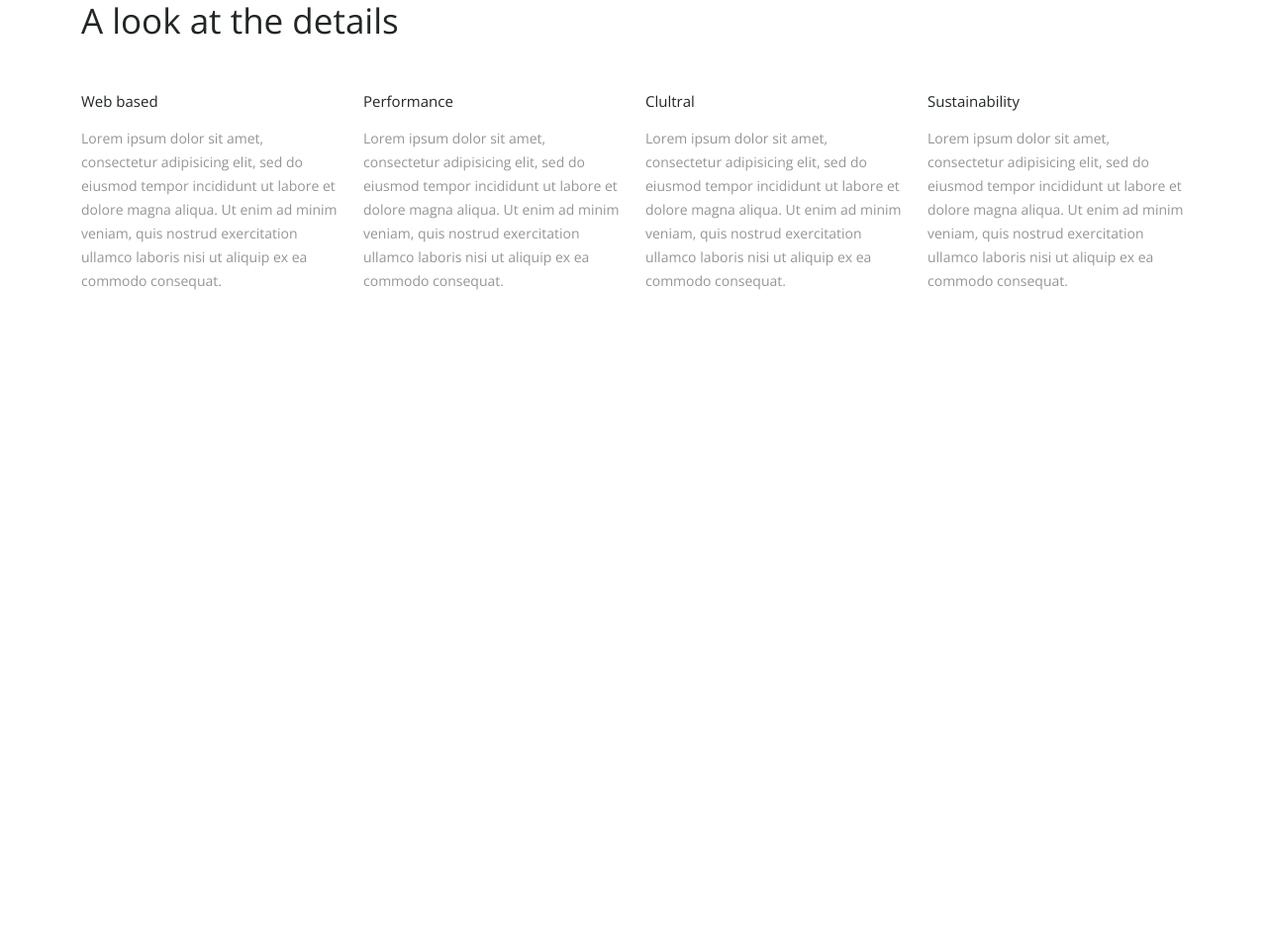
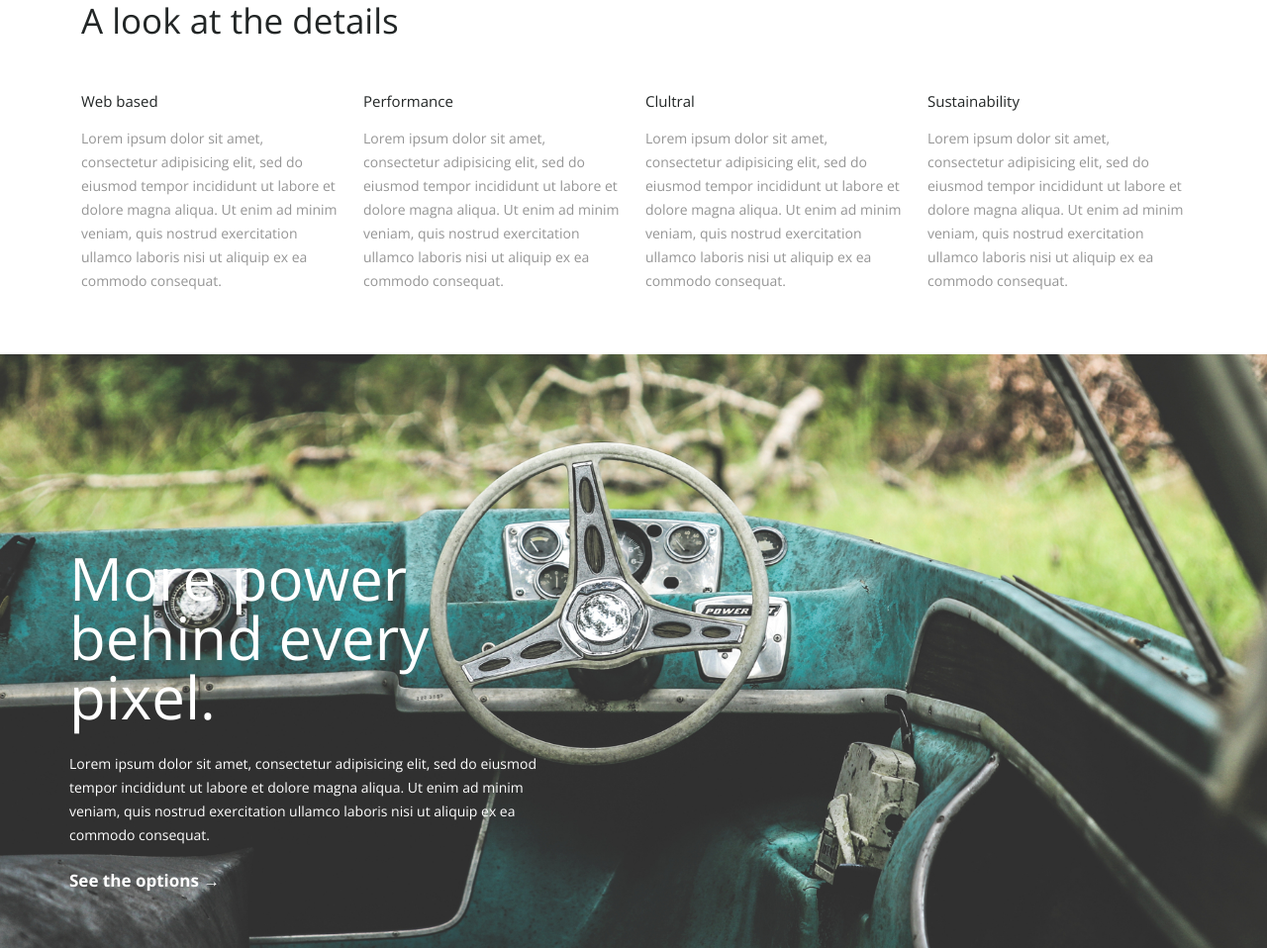
Before and after one commit to Depciu/Perfect, a website: page index.html in a window 1280 px wide. Shown: the part 1812-2770 px from the top of the page at 99% size. Before the commit the page ends 2120 px from the top, so only its background shows below. Drawn offline with nearby package versions, Linux system fonts and the light colour scheme.

Commit message:
Add second hero

```diff
--- a/index.html
+++ b/index.html
@@ -119,6 +119,8 @@
             <p class="photo__layer--text">Lorem ipsum dolor sit amet, consectetur adipisicing elit, sed do eiusmod tempor incididunt ut adipisicing .
             </p>
             <a class="photo__layer--link">Find Out more →</a>
+            <i class="fa fa-heart-o"></i>
+            <i class="fa fa-heart"></i>
           </div>
         </div>
       </div>
@@ -159,5 +161,17 @@
         </div>
       </div>
     </section>
+    <!-- More Power -->
+    <section id="morePower">
+      <div class="secondHero">
+        <div class="container">
+          <div class="secondHero__content">
+            <h1 class="secondHero__content--title">More power <br> behind every pixel.</h1>
+            <p class="secondHero__content--text">Lorem ipsum dolor sit amet, consectetur adipisicing elit, sed do eiusmod tempor incididunt ut labore et dolore magna aliqua. Ut enim ad minim veniam, quis nostrud exercitation ullamco laboris nisi ut aliquip ex ea commodo consequat. </p>
+            <a class="secondHero__content--link">See the options →</a>
+          </div>
+        </div>
+      </div>
+    </section>
   </body>
 </html>
--- a/sass/_modules.sass
+++ b/sass/_modules.sass
@@ -78,7 +78,6 @@
       padding-left: 2.5%
       .photo__layer--text
         padding-top: 2.5%
-        padding-bottom: 5%
     .fa
       right: 5%
       bottom: 0.5%
@@ -101,7 +100,7 @@
 
 .photo__layer--link
   display: inline-block
-  font-weight: 300
+  font-weight: 700
   transition: font-size 1s
   cursor: pointer
   &:hover
@@ -135,7 +134,29 @@
 .detailsTab__text
   padding-top: 7%
 
+/*More Power*/
+.secondHero
+  position: relative
+  height: 600px
+  width: 100%
+  max-width: 1800px
+  background-image: url("../images/car.jpg")
+  @include background-properties
 
+.secondHero__content
+  position: absolute
+  bottom: 10%
+  width: 100%
+  max-width: 550px
+
+.secondHero__content--title
+  @extend .hero__content--title
+.secondHero__content--text
+  padding-bottom: 5%
+  @extend .hero__content--text
+
+.secondHero__content--link
+  @extend .photo__layer--link
 /* Grid */
 
 .col-lg-1
```
Also changed, not shown: css/style.css, images/car.jpg (added).
